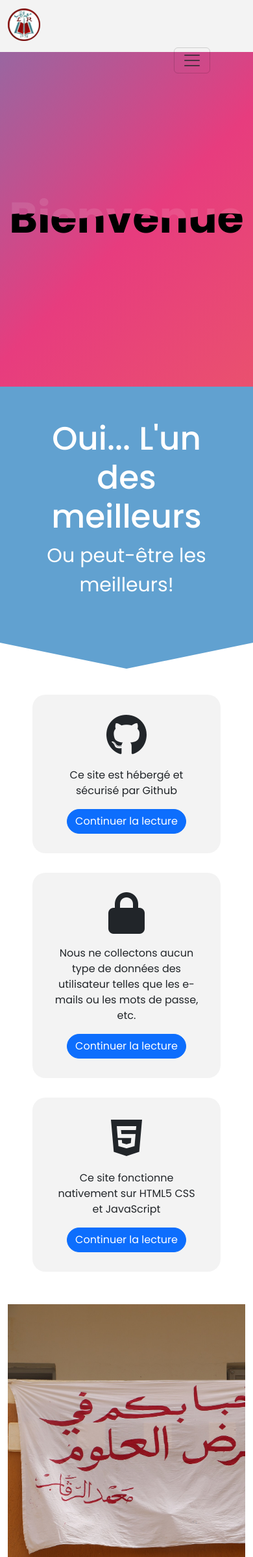
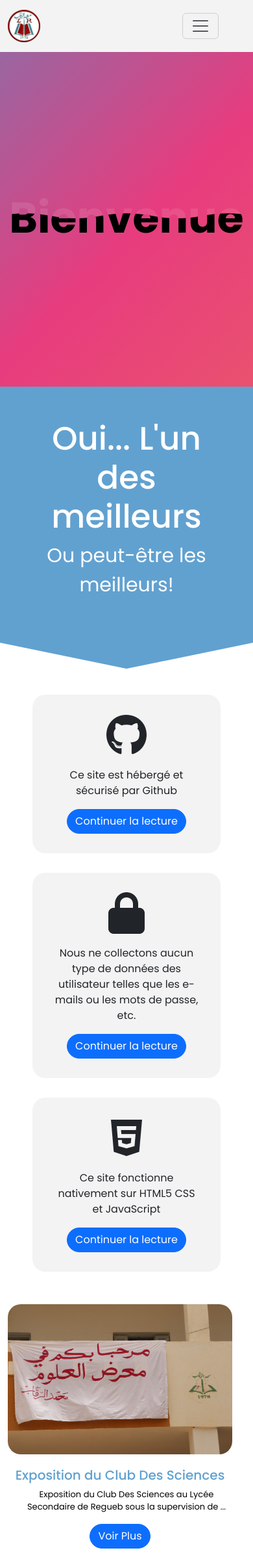
Before and after one commit to LyceeRegueb/LyceeRegueb.github.io, a PHP site: page / in a window 390 px wide. Shown: the top 2396 px of the page at 65% size. Run offline with PHP 8.4, Linux system fonts and the light colour scheme; some libraries are stand-ins or nearby versions.

Commit message:
bug fix
Mobile view bug fix for big images
Corrected maps link (a new button for it in the footer

```diff
--- a/assets/css/style.css
+++ b/assets/css/style.css
@@ -153,6 +153,7 @@ section {
   position: relative;
   color: #0087ca;
   font-size: 25px;
+  text-align: center;
 }
 .links:after {
   content: '';
@@ -260,18 +261,16 @@ section {
   transition: all .2s ease-in;
   cursor: pointer;
   object-fit: cover;
-}
-@media (max-width: 768px) {
-  .p-img {
-    border-radius: 0;
-    transform: none;
-  }
+  width: 100%;
+  overflow: hidden;
+  display: flex;
+  justify-content: center;
+  object-fit: cover;
 }
 .p-img:hover{
   scale: 0.9;
   box-shadow: 0 0 7px 0 var(--primary-color);
   border-radius: 30px;
-
 }
 .navbar-custom{
   background-color: #f3f3f3;
@@ -516,6 +515,9 @@ word-break: break-word !important;
 .social-icons a.linkedin:hover{
   background-color:#007bb6
 }
+.social-icons a.gmaps:hover{
+  background-color:#1ea362
+}
 @media (max-width:767px){
   .social-icons li.title
   {
@@ -536,7 +538,7 @@ word-break: break-word !important;
     display:none;
   }
   .navbar-toggler{
-    margin-left: 70%;
+    margin-left: 50%;
   }
 }
 .translate{
--- a/index.html
+++ b/index.html
@@ -6,7 +6,7 @@
       <meta name="viewport" content="width=device-width, initial-scale=1.0">
       <meta name="description" content="Site Web Officiel de Lycée Secondaire De Regueb 9170 - Page D'accueil ">
       <link rel="icon" type="image/png" href="./assets/img/logo.png">
-      <link href="https://cdn.jsdelivr.net/npm/bootstrap@5.3.0-alpha3/dist/css/bootstrap.min.css" rel="stylesheet" integrity="sha384-KK94CHFLLe+nY2dmCWGMq91rCGa5gtU4mk92HdvYe+M/SXH301p5ILy+dN9+nJOZ" crossorigin="anonymous">
+      <link rel="stylesheet" href="https://cdn.jsdelivr.net/npm/bootstrap@5.3.0-alpha3/dist/css/bootstrap.min.css"  integrity="sha384-KK94CHFLLe+nY2dmCWGMq91rCGa5gtU4mk92HdvYe+M/SXH301p5ILy+dN9+nJOZ" crossorigin="anonymous">
       <link rel="preconnect" href="https://fonts.googleapis.com">
       <link rel="preconnect" href="https://fonts.gstatic.com" crossorigin>
       <link rel="stylesheet" href="https://fonts.googleapis.com/css2?family=Open+Sans&display=swap">
@@ -234,7 +234,7 @@
         <div class="row">
           <div class="col-sm-12 col-md-6">
             <h6>About</h6>
-            <p class="text-justify">This website is for a <a class="maps" href="https://www.google.com/maps/place/Lyc%C3%A9e+Ar+Riqab/@34.8607896,9.7852903,19.79z/data=!4m6!3m5!1s0x12fefdb47ba6b1e5:0x5ae94e378eb5cdb2!8m2!3d34.8608025!4d9.7851042!16s%2Fg%2F11c1n26m36">High School</a> in Regueb 9170 Sidi Bouzid Tunisia . </p>
+            <p class="text-justify">This website is for a <a class="maps" href="https://www.google.com/maps/place/Lyc%C3%A9e+Regueb/@34.8607896,9.7852903,19z/data=!4m14!1m7!3m6!1s0x12fefdb47ba6b1e5:0x5ae94e378eb5cdb2!2sLyc%C3%A9e+Ar+Riqab!8m2!3d34.8608025!4d9.7851042!16s%2Fg%2F11c1n26m36!3m5!1s0x12fefdb464c7588d:0x401ceea529c4d8ed!8m2!3d34.8608314!4d9.7853769!16s%2Fg%2F11crzg184c">High School</a> in Regueb 9170 Sidi Bouzid Tunisia . </p>
           </div>
 
           <div class="col-xs-6 col-md-3">
@@ -269,6 +269,7 @@
               <li><a class="facebook" href="https://www.facebook.com/profile.php?id=100063615968050"><i class="fa fa-facebook"></i></a></li>
               <li><a class="twitter" href="https://twitter.com/Ryosuke_420#"><i class="fa fa-twitter"></i></a></li>
               <li><a class="linkedin" href="https://www.linkedin.com/in/kahli-mohamed-nour-567509270/"><i class="fa fa-linkedin"></i></a></li>
+              <li><a class="gmaps" href="https://www.google.com/maps/place/Lyc%C3%A9e+Regueb/@34.8607896,9.7852903,19z/data=!4m14!1m7!3m6!1s0x12fefdb47ba6b1e5:0x5ae94e378eb5cdb2!2sLyc%C3%A9e+Ar+Riqab!8m2!3d34.8608025!4d9.7851042!16s%2Fg%2F11c1n26m36!3m5!1s0x12fefdb464c7588d:0x401ceea529c4d8ed!8m2!3d34.8608314!4d9.7853769!16s%2Fg%2F11crzg184c"><i class="fa fa-map-marker"></i></a></li>
             </ul>
           </div>
         </div>
```
